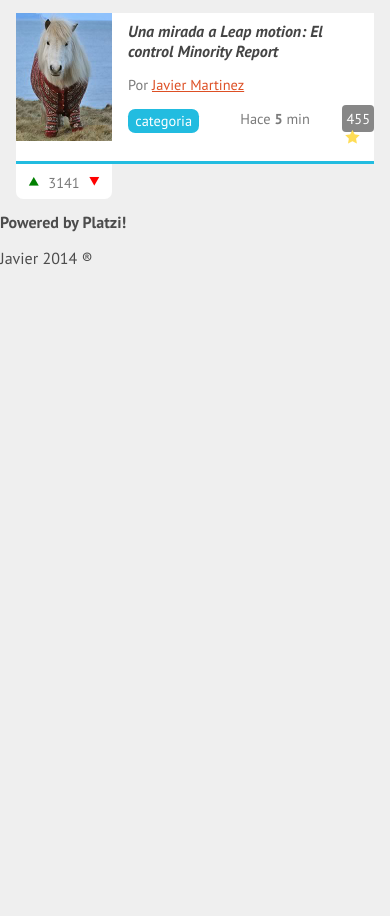
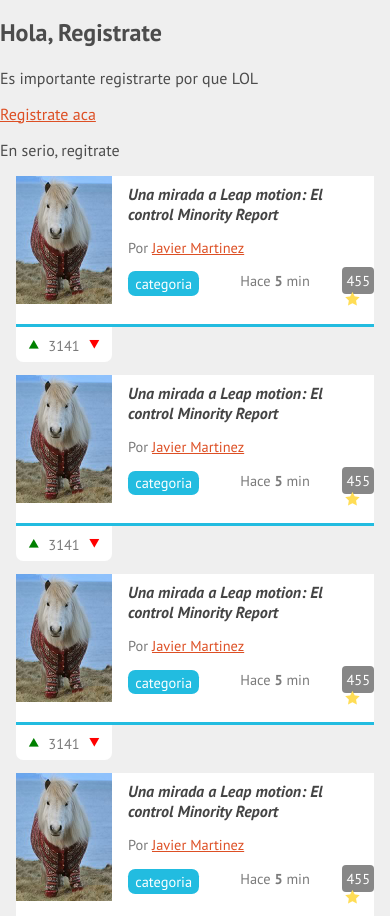
Before and after one commit to Javierski/Puls3, a plain HTML site: page index.html in a window 390 px wide. Shown: the part 184-1100 px from the top of the page. Before the commit the page ends 844 px from the top, so only its background shows below. Drawn offline with Linux system fonts and the light colour scheme.

Commit message:
Cambios para responsive

```diff
--- a/index.html
+++ b/index.html
@@ -2,10 +2,12 @@
 <html lang="es">
 	<head>
 		<meta charset="utf-8"/>
+		<meta name="viewport" content="width=device-width, initial-scale=1, maximun-scale=1" />
 		<title>Mi primera Web App!!</title>
 		<link rel="stylesheet" href="normalize.css" />
 		<link href='http://fonts.googleapis.com/css?family=PT+Sans:400,700,400italic,700italic' rel='stylesheet' type='text/css' />
 		<link rel="stylesheet" href="estilos.css" />
+		<link rel="stylesheet" href="responsive.css">
 	</head>
 	<body>
 		<header>
@@ -29,7 +31,101 @@
 				<li id="publicar_nav"><a href="#">Publicar</a></li>
 			</ul>
 		</nav>
+		<aside id="bienvenida">
+			<h2>Hola, Registrate</h2>
+			<p>Es importante registrarte por que LOL</p>
+			<a href="#">Registrate aca</a>
+			<p>En serio, regitrate</p>
+		</aside>
 		<section id="contenido">
+			<article class="item">
+				<figure class="imagen_item">
+					<img src="imagen.jpg"/>
+				</figure>
+				<h2 class="titulo_item">
+					<a href="#">Una mirada a Leap motion: El control Minority Report</a>
+				</h2>
+				<p class="autor_item">
+					Por <a href="#">Javier Martinez</a>
+				</p>
+				<p class="datos_item">
+					<a class=" tag_item" href="#">categoria</a>
+					<span class="fecha_item">Hace <strong>5</strong> min</span>
+					<a class="comentarios_item" href="#">455</a>
+					<a class="guardar_item" href="#"></a>
+				</p>
+				<p class="votacion">
+					<a class="up" href="#"></a>
+					3141
+					<a class="down" href="#"></a>
+				</p>
+			</article>
+			<article class="item">
+				<figure class="imagen_item">
+					<img src="imagen.jpg"/>
+				</figure>
+				<h2 class="titulo_item">
+					<a href="#">Una mirada a Leap motion: El control Minority Report</a>
+				</h2>
+				<p class="autor_item">
+					Por <a href="#">Javier Martinez</a>
+				</p>
+				<p class="datos_item">
+					<a class=" tag_item" href="#">categoria</a>
+					<span class="fecha_item">Hace <strong>5</strong> min</span>
+					<a class="comentarios_item" href="#">455</a>
+					<a class="guardar_item" href="#"></a>
+				</p>
+				<p class="votacion">
+					<a class="up" href="#"></a>
+					3141
+					<a class="down" href="#"></a>
+				</p>
+			</article>
+			<article class="item">
+				<figure class="imagen_item">
+					<img src="imagen.jpg"/>
+				</figure>
+				<h2 class="titulo_item">
+					<a href="#">Una mirada a Leap motion: El control Minority Report</a>
+				</h2>
+				<p class="autor_item">
+					Por <a href="#">Javier Martinez</a>
+				</p>
+				<p class="datos_item">
+					<a class=" tag_item" href="#">categoria</a>
+					<span class="fecha_item">Hace <strong>5</strong> min</span>
+					<a class="comentarios_item" href="#">455</a>
+					<a class="guardar_item" href="#"></a>
+				</p>
+				<p class="votacion">
+					<a class="up" href="#"></a>
+					3141
+					<a class="down" href="#"></a>
+				</p>
+			</article>
+			<article class="item">
+				<figure class="imagen_item">
+					<img src="imagen.jpg"/>
+				</figure>
+				<h2 class="titulo_item">
+					<a href="#">Una mirada a Leap motion: El control Minority Report</a>
+				</h2>
+				<p class="autor_item">
+					Por <a href="#">Javier Martinez</a>
+				</p>
+				<p class="datos_item">
+					<a class=" tag_item" href="#">categoria</a>
+					<span class="fecha_item">Hace <strong>5</strong> min</span>
+					<a class="comentarios_item" href="#">455</a>
+					<a class="guardar_item" href="#"></a>
+				</p>
+				<p class="votacion">
+					<a class="up" href="#"></a>
+					3141
+					<a class="down" href="#"></a>
+				</p>
+			</article>
 			<article class="item">
 				<figure class="imagen_item">
 					<img src="imagen.jpg"/>
--- /dev/null
+++ b/responsive.css
@@ -0,0 +1,10 @@
+@media screen and (min-width: 768px){
+	body{
+		border: 3px solid red;
+		margin: 0 auto;
+		max-width: 1200px;
+	}
+	#contenido{
+		width: 70%;
+	}
+}
```
